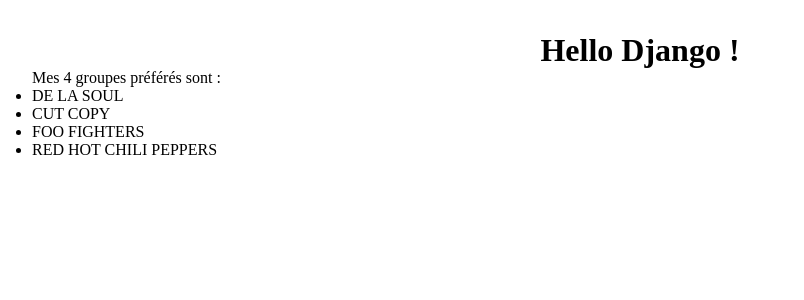
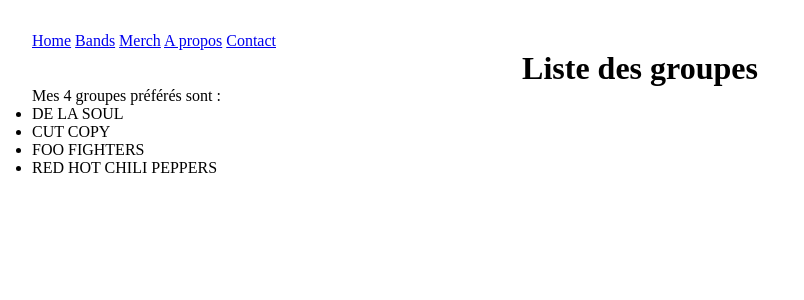
Before and after one commit to LeoLChalot/Django-web-app, a Django app: page /hello/ in a window 1280 px wide. Shown: the top 300 px of the page, without its empty margins (0-804 px from the left). Run offline with Django 4.2, Linux system fonts and the light colour scheme; data comes from the database, SQL or seed files in the repository; both versions use the stored data as it was after the commit.

Commit message:
Super User ok

```diff
--- a/merchex/listings/models.py
+++ b/merchex/listings/models.py
@@ -1,6 +1,7 @@
 from django.db import models
 from django.core.validators import MinValueValidator, MaxValueValidator
 # listings/models.py
+
 class Band(models.Model):
 
     class Genre(models.TextChoices):
@@ -9,11 +10,29 @@
         ALTERNATIVE_ROCK = 'AR'
 
     name = models.fields.CharField(max_length=100)
-    genre = models.fields.CharField(choices=Genre.choices, max_length=50)
-    biography = models.fields.CharField(max_length=1000)
+    genre = models.fields.CharField(choices=Genre.choices, max_length=50, default='HH')
+    biography = models.fields.CharField(max_length=1000, default='', blank=True)
     year_formed = models.fields.IntegerField(validators=[MinValueValidator(1900), MaxValueValidator(2021)])
     active = models.fields.BooleanField(default=True)
     official_homepage = models.fields.URLField(null=True, blank=True)
 
+    def __str__(self):
+        return f'{self.name}'
+
 class Listing(models.Model):
+
+    class Type(models.TextChoices):
+        RECORDS = 'R'
+        CLOTHING = 'C'
+        POSTER = 'P'
+        MISCELLANEOUS = 'M'
+
     title = models.fields.CharField(max_length=100)
+    description = models.fields.CharField(max_length=100, default='')
+    sold = models.fields.BooleanField(default=False)
+    year = models.fields.IntegerField(null=True, blank=True)
+    type = models.fields.CharField(choices=Type.choices, max_length=50, default='M')
+    band = models.ForeignKey(Band, null=True, on_delete=models.SET_NULL)
+
+    def __str__(self):
+        return f'{self.title}'
--- a/merchex/listings/templates/listings/base.html
+++ b/merchex/listings/templates/listings/base.html
@@ -1,16 +1,23 @@
 {% load static %}
 <!DOCTYPE html>
 <html lang="fr">
-<head>
-    <meta charset="UTF-8">
-    <meta http-equiv="X-UA-Compatible" content="IE=edge">
-    <meta name="viewport" content="width=device-width, initial-scale=1.0">
-    <link rel="stylesheet" href="{% static 'listings/style.css' %}">
-    <title>Merchex</title>
-</head>
-<body>
-
-    {% block content %}{% endblock %}
-
-</body>
+	<head>
+		<meta charset="UTF-8" />
+		<meta http-equiv="X-UA-Compatible" content="IE=edge" />
+		<meta name="viewport" content="width=device-width, initial-scale=1.0" />
+		<link rel="stylesheet" href="{% static 'listings/style.css' %}" />
+		<title>Merchex</title>
+	</head>
+	<body>
+        <header>
+            <nav>
+                <a href="http://localhost:8000/">Home</a>
+                <a href="http://localhost:8000/hello/">Bands</a>
+                <a href="http://localhost:8000/listings/">Merch</a>
+                <a href="http://localhost:8000/about/">A propos</a>
+                <a href="http://localhost:8000/contact/">Contact</a>
+            </nav>
+        </header>
+		<div class="container">{% block content %}{% endblock %}</div>
+	</body>
 </html>
--- a/merchex/listings/templates/listings/hello.html
+++ b/merchex/listings/templates/listings/hello.html
@@ -1,5 +1,5 @@
 {% extends 'listings/base.html' %} {% block content %}
-<h1>Hello Django !</h1>
+<h1>Liste des groupes</h1>
 <p>Mes {{ bands|length }} groupes préférés sont :</p>
 
 <ul>
--- /dev/null
+++ b/merchex/listings/templates/listings/home.html
@@ -0,0 +1,3 @@
+{% extends 'listings/base.html' %} {% block content %}
+<h1>Hello Django !</h1>
+{% endblock %}
--- a/merchex/listings/views.py
+++ b/merchex/listings/views.py
@@ -5,10 +5,8 @@
 from listings.models import Band
 from listings.models import Listing
 
-
 def home(request):
-        return HttpResponse('<h1>Page d\'accueil</h1>')
-
+        return render(request, 'listings/home.html')
 
 def listings(request):
         listings = Listing.objects.all()
@@ -16,10 +14,8 @@
                 'listings/listings.html',
                 context={'articles': listings})
 
-
 def contact(request):
         return render(request, 'listings/contact.html')
-
 
 def hello(request):
         bands = Band.objects.all()
@@ -27,6 +23,5 @@
                 'listings/hello.html',
                 context={'bands': bands})
 
-
 def about(request):
         return render(request, 'listings/about.html')
```
Also changed, not shown: merchex/listings/admin.py (+10 -1 lines), merchex/db.sqlite3, merchex/listings/migrations/0004_listing_description_listing_sold_listing_type_and_more.py (added), merchex/listings/migrations/0005_alter_band_biography.py (added), merchex/listings/migrations/0006_alter_listing_year.py (added), merchex/listings/migrations/0007_alter_band_biography.py (added), merchex/listings/migrations/0008_listing_band.py (added).
